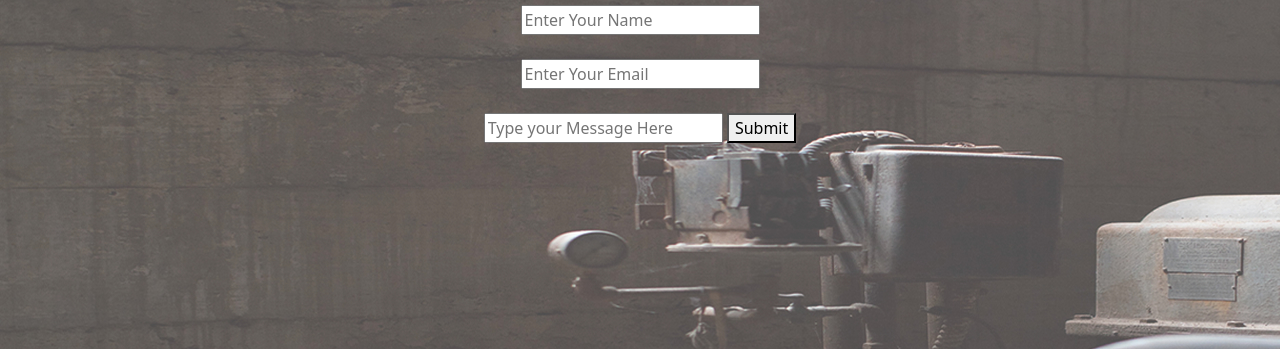
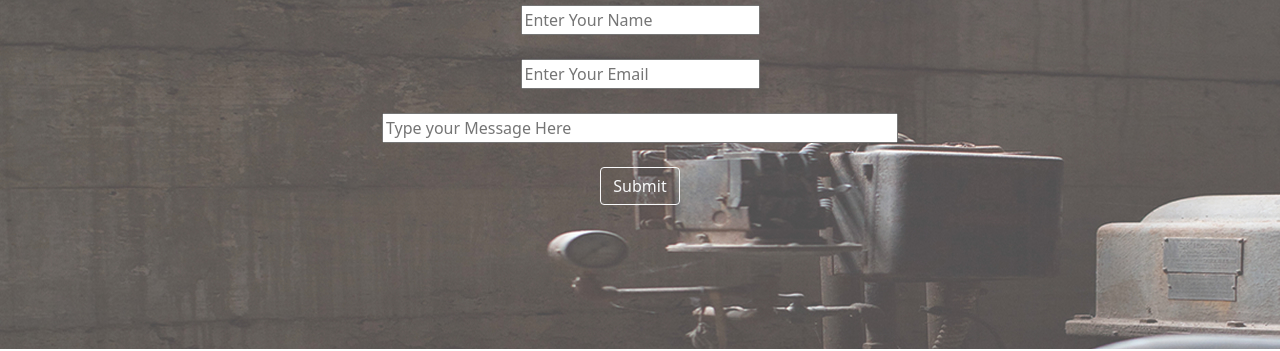
Before and after one commit to MwitaBrian/Delani-Studio, a plain HTML site: page index.html in a window 1280 px wide. Shown: the part 4251-4602 px from the top of the page. Drawn offline with nearby package versions, Linux system fonts and the light colour scheme.

Commit message:
Modified

```diff
--- a/index.html
+++ b/index.html
@@ -110,8 +110,9 @@
         <br>
         <div class="form-group">
           <div class="field-group">
-            <input type="text" class="messageInput" placeholder="Type your Message Here" required>
-            <button type="submit" id="submitButton">Submit</button>
+            <input type="text" class="form input" placeholder="Type your Message Here" size="50" required>
+            <br><br>
+            <button type="submit" id="submitButton" class="btn btn-outline-light">Submit</button>
           </div>
           <div id="mce-responses" class="clear">
             <div class="response" id="mce-error-response" style="display:none"></div>
@@ -122,7 +123,7 @@
     </div>
   </div>
   <br>
-  <div class="container-fluid sixth-body heading">
+  <div class="footer heading">
     <img class="social-media-handles" src="https://i.postimg.cc/Y9C9mJFG/twitter.png" alt="twitter" />
     <img class="social-media-handles" src="https://i.postimg.cc/0Q48KrxF/dribble.png" alt="dribble" />
     <img class="social-media-handles" src="https://i.postimg.cc/3xhDxftp/facebook.png" alt="facebook" />
```
